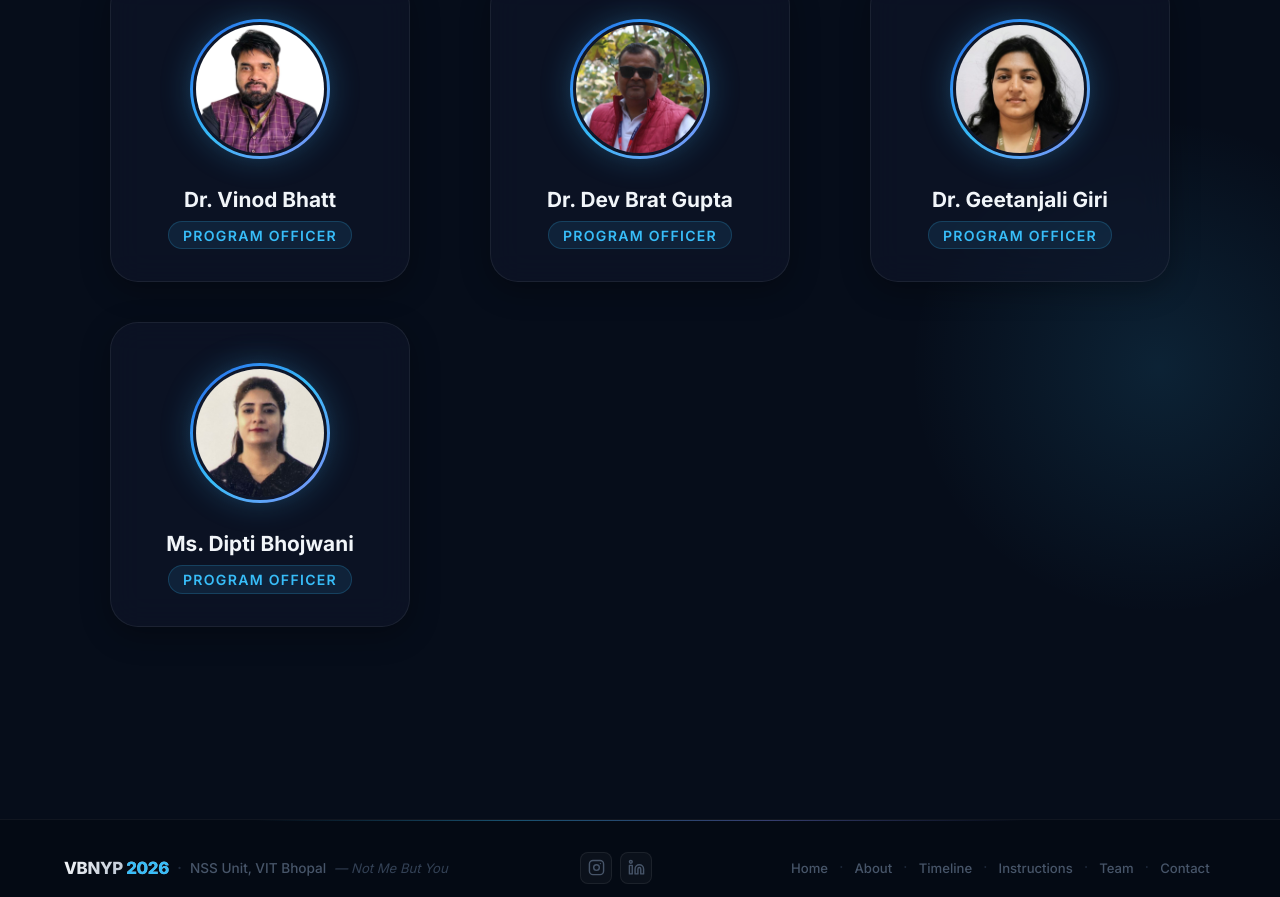
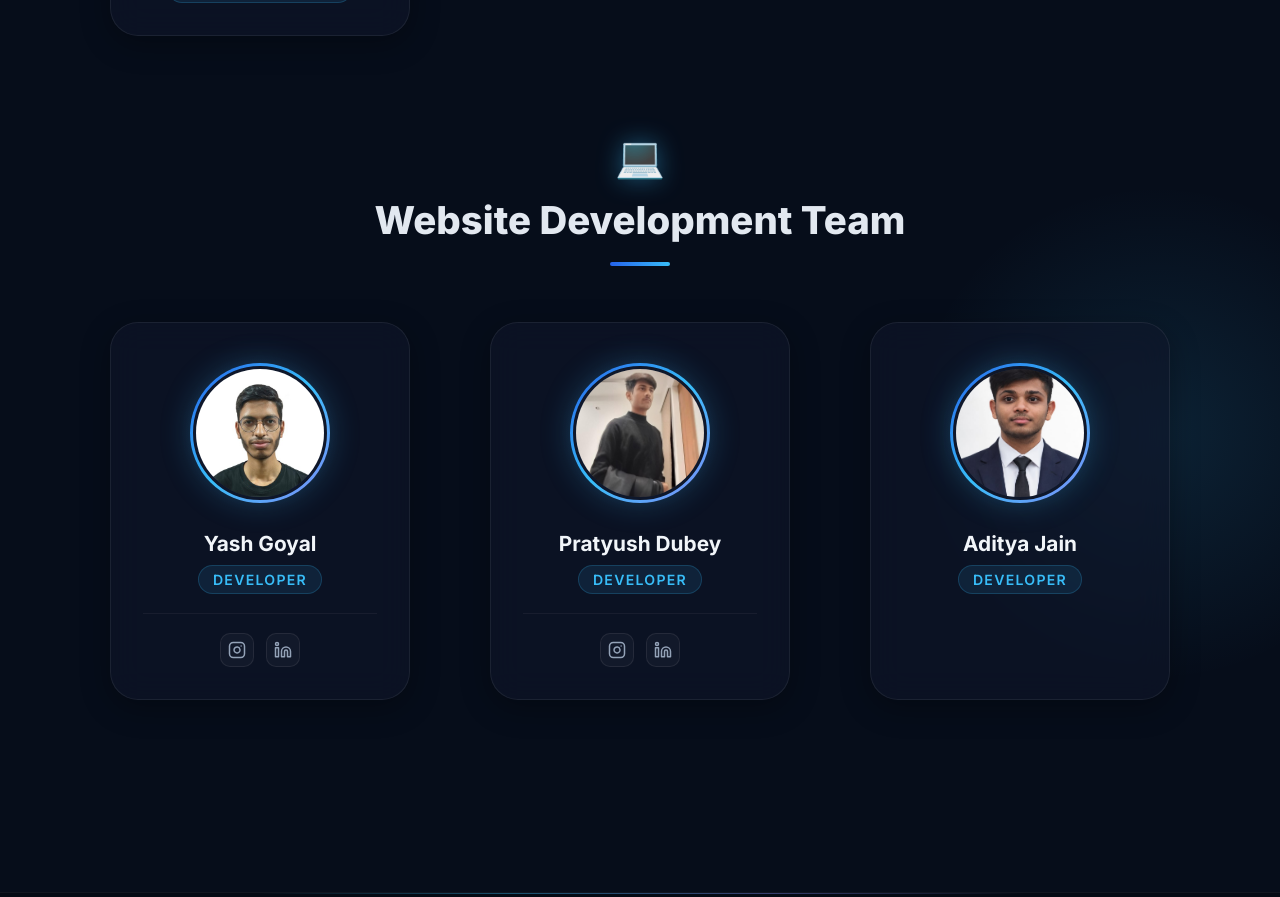
Before and after one commit to YashGoyal06/nyp-website-2026, a Next.js app: page /team in a window 1280 px wide. Shown: the part 1200-2097 px from the top of the page. Built offline with nearby package versions, Linux system fonts and the light colour scheme.

Commit message:
Update team hierarchy, add social links, justify about text, and fix profile spacing

```diff
--- a/src/app/about/About.module.css
+++ b/src/app/about/About.module.css
@@ -80,6 +80,7 @@
   font-size: 1.1rem;
   line-height: 1.7;
   margin-bottom: 1.5rem;
+  text-align: justify;
 }
 
 .goalsList {
@@ -139,6 +140,7 @@
   color: #CBD5E1;
   line-height: 1.7;
   margin-bottom: 1rem;
+  text-align: justify;
 }
 
 .highlightCard {
@@ -199,6 +201,7 @@
   color: #E2E8F0;
   font-size: 1.15rem;
   line-height: 1.7;
+  text-align: justify;
 }
 
 .certificateContent strong {
--- a/src/app/contact/page.tsx
+++ b/src/app/contact/page.tsx
@@ -131,11 +131,9 @@ export default function ContactPage() {
                   exit={{ opacity: 0 }}
                 >
                   <CheckCircle size={56} className={styles.successIcon} />
-                  <h2>Message Sent!</h2>
+                  <h2>Details Saved!</h2>
                   <p>
-                    Your message has been forwarded to{" "}
-                    <strong>nss@vitbhopal.ac.in</strong>. We&apos;ll get back to you
-                    within 24–48 hours.
+                    Your message has been recorded successfully. Our team will get back to you soon.
                   </p>
                   <button
                     className={styles.resetBtn}
--- a/src/app/profile/profile.module.css
+++ b/src/app/profile/profile.module.css
@@ -1,6 +1,6 @@
 .container {
   min-height: calc(100vh - 80px);
-  padding: 3rem 2rem;
+  padding: 7rem 2rem 4rem;
   background: radial-gradient(circle at top left, rgba(37, 99, 235, 0.05) 0%, var(--background) 100%);
 }
 
--- a/src/app/team/Team.module.css
+++ b/src/app/team/Team.module.css
@@ -213,3 +213,39 @@
     max-width: 100%;
   }
 }
+
+.socials {
+  display: flex;
+  gap: 0.8rem;
+  margin-top: 1.2rem;
+  padding-top: 1.2rem;
+  border-top: 1px solid rgba(255, 255, 255, 0.05);
+  width: 100%;
+  justify-content: center;
+}
+
+.socialBtn {
+  display: flex;
+  align-items: center;
+  justify-content: center;
+  width: 34px;
+  height: 34px;
+  border-radius: 10px;
+  background: rgba(255, 255, 255, 0.03);
+  border: 1px solid rgba(255, 255, 255, 0.08);
+  color: #94A3B8;
+  transition: all 0.3s ease;
+}
+
+.socialBtn:hover {
+  background: rgba(56, 189, 248, 0.1);
+  border-color: rgba(56, 189, 248, 0.3);
+  color: #38BDF8;
+  transform: translateY(-3px);
+  box-shadow: 0 5px 15px rgba(0, 0, 0, 0.3);
+}
+
+.socialIcon {
+  width: 18px;
+  height: 18px;
+}
--- a/src/app/team/page.tsx
+++ b/src/app/team/page.tsx
@@ -4,8 +4,20 @@ import { motion } from "framer-motion";
 import styles from "./Team.module.css";
 
 const WEBSITE_TEAM = [
-  { name: "Yash Goyal", role: "Developer", img: "/3.jpeg" },
-  { name: "Pratyush Dubey", role: "Developer", img: "/2.jpeg" },
+  {
+    name: "Yash Goyal",
+    role: "Developer",
+    img: "/3.jpeg",
+    instagram: "https://www.instagram.com/__yash__06__?igsh=MTZqOGZjM281aDk2cQ==",
+    linkedin: "https://www.linkedin.com/in/yashgoyal06?utm_source=share_via&utm_content=profile&utm_medium=member_android",
+  },
+  {
+    name: "Pratyush Dubey",
+    role: "Developer",
+    img: "/2.jpeg",
+    instagram: "https://www.instagram.com/pratyush__dubey/",
+    linkedin: "https://www.linkedin.com/in/dubeypratyush/",
+  },
   { name: "Aditya Jain", role: "Developer", img: "/1.jpeg" },
 ];
 
@@ -16,7 +28,15 @@ const PROGRAM_OFFICERS = [
   { name: "Ms. Dipti Bhojwani", role: "Program Officer", img: "7.jpg" },
 ];
 
-function TeamCard({ member, index }: { member: { name: string; role: string; img: string }; index: number }) {
+interface TeamMember {
+  name: string;
+  role: string;
+  img: string;
+  instagram?: string;
+  linkedin?: string;
+}
+
+function TeamCard({ member, index }: { member: TeamMember; index: number }) {
   const avatarUrl = `https://api.dicebear.com/7.x/avataaars/svg?seed=${encodeURIComponent(member.name)}&backgroundType=gradientLinear&backgroundColor=b6e3f4,c0aede`;
 
   return (
@@ -45,6 +65,29 @@ function TeamCard({ member, index }: { member: { name: string; role: string; img
         <h3 className={styles.memberName}>{member.name}</h3>
         <span className={styles.memberRole}>{member.role}</span>
       </div>
+
+      {(member.instagram || member.linkedin) && (
+        <div className={styles.socials}>
+          {member.instagram && (
+            <a href={member.instagram} target="_blank" rel="noopener noreferrer" className={styles.socialBtn}>
+              <svg xmlns="http://www.w3.org/2000/svg" width="18" height="18" viewBox="0 0 24 24" fill="none" stroke="currentColor" strokeWidth="2" strokeLinecap="round" strokeLinejoin="round" className={styles.socialIcon}>
+                <rect x="2" y="2" width="20" height="20" rx="5" ry="5"></rect>
+                <path d="M16 11.37A4 4 0 1 1 12.63 8 4 4 0 0 1 16 11.37z"></path>
+                <line x1="17.5" y1="6.5" x2="17.51" y2="6.5"></line>
+              </svg>
+            </a>
+          )}
+          {member.linkedin && (
+            <a href={member.linkedin} target="_blank" rel="noopener noreferrer" className={styles.socialBtn}>
+              <svg xmlns="http://www.w3.org/2000/svg" width="18" height="18" viewBox="0 0 24 24" fill="none" stroke="currentColor" strokeWidth="2" strokeLinecap="round" strokeLinejoin="round" className={styles.socialIcon}>
+                <path d="M16 8a6 6 0 0 1 6 6v7h-4v-7a2 2 0 0 0-2-2 2 2 0 0 0-2 2v7h-4v-7a6 6 0 0 1 6-6z"></path>
+                <rect x="2" y="9" width="4" height="12"></rect>
+                <circle cx="4" cy="4" r="2"></circle>
+              </svg>
+            </a>
+          )}
+        </div>
+      )}
     </motion.div>
   );
 }
@@ -77,6 +120,27 @@ export default function TeamPage() {
           </p>
         </motion.div>
 
+        {/* Program Officers — Now first */}
+        <section className={styles.section}>
+          <motion.div
+            className={styles.sectionHeader}
+            initial="hidden"
+            whileInView="visible"
+            viewport={{ once: true }}
+            variants={fadeInUp}
+          >
+            <div className={styles.sectionBadge}>🎓</div>
+            <h2 className={styles.sectionTitle}>Program Officers</h2>
+            <div className={styles.sectionDivider} />
+          </motion.div>
+
+          <div className={styles.grid}>
+            {PROGRAM_OFFICERS.map((member, i) => (
+              <TeamCard key={member.name} member={member} index={i} />
+            ))}
+          </div>
+        </section>
+
         {/* Website Development Team */}
         <section className={styles.section}>
           <motion.div
@@ -97,27 +161,6 @@ export default function TeamPage() {
             ))}
           </div>
         </section>
-
-        {/* Program Officers */}
-        <section className={styles.section}>
-          <motion.div
-            className={styles.sectionHeader}
-            initial="hidden"
-            whileInView="visible"
-            viewport={{ once: true }}
-            variants={fadeInUp}
-          >
-            <div className={styles.sectionBadge}>🎓</div>
-            <h2 className={styles.sectionTitle}>Program Officers</h2>
-            <div className={styles.sectionDivider} />
-          </motion.div>
-
-          <div className={styles.grid}>
-            {PROGRAM_OFFICERS.map((member, i) => (
-              <TeamCard key={member.name} member={member} index={i} />
-            ))}
-          </div>
-        </section>
       </div>
     </main>
   );
```
